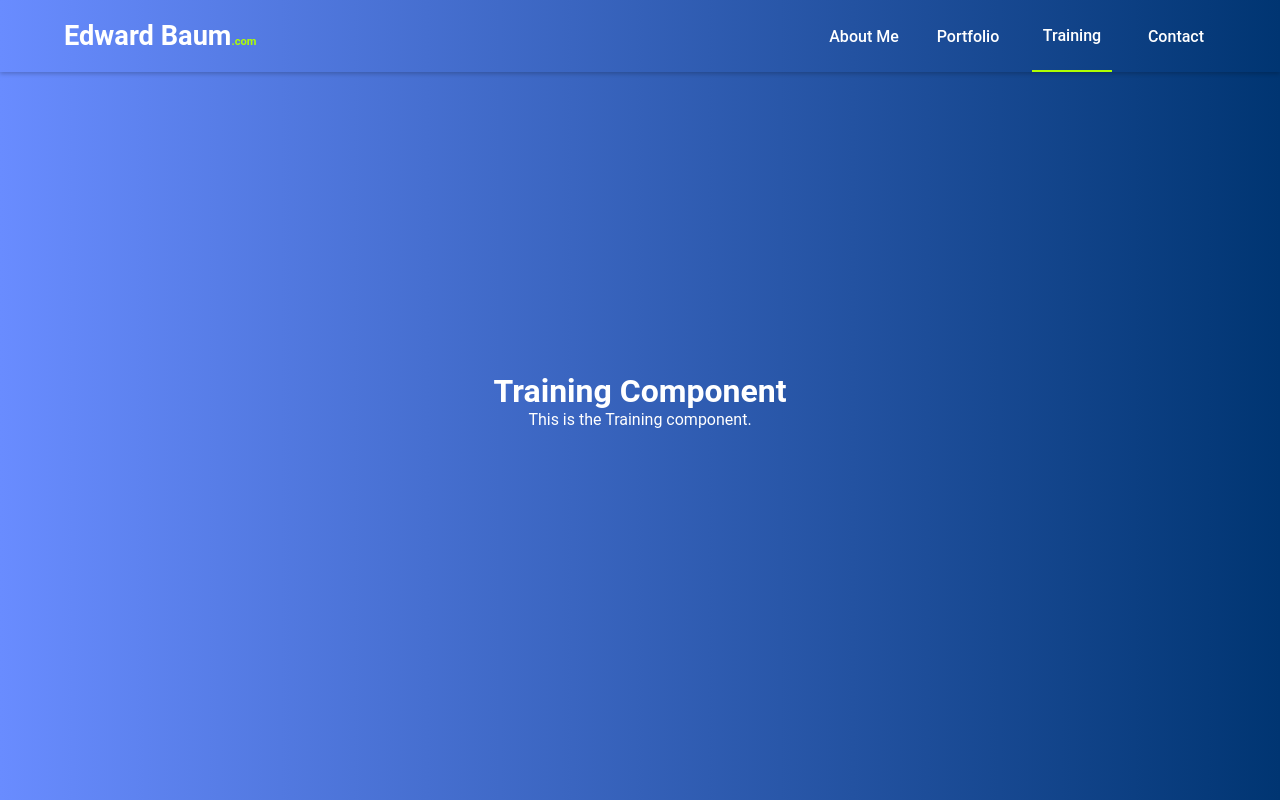
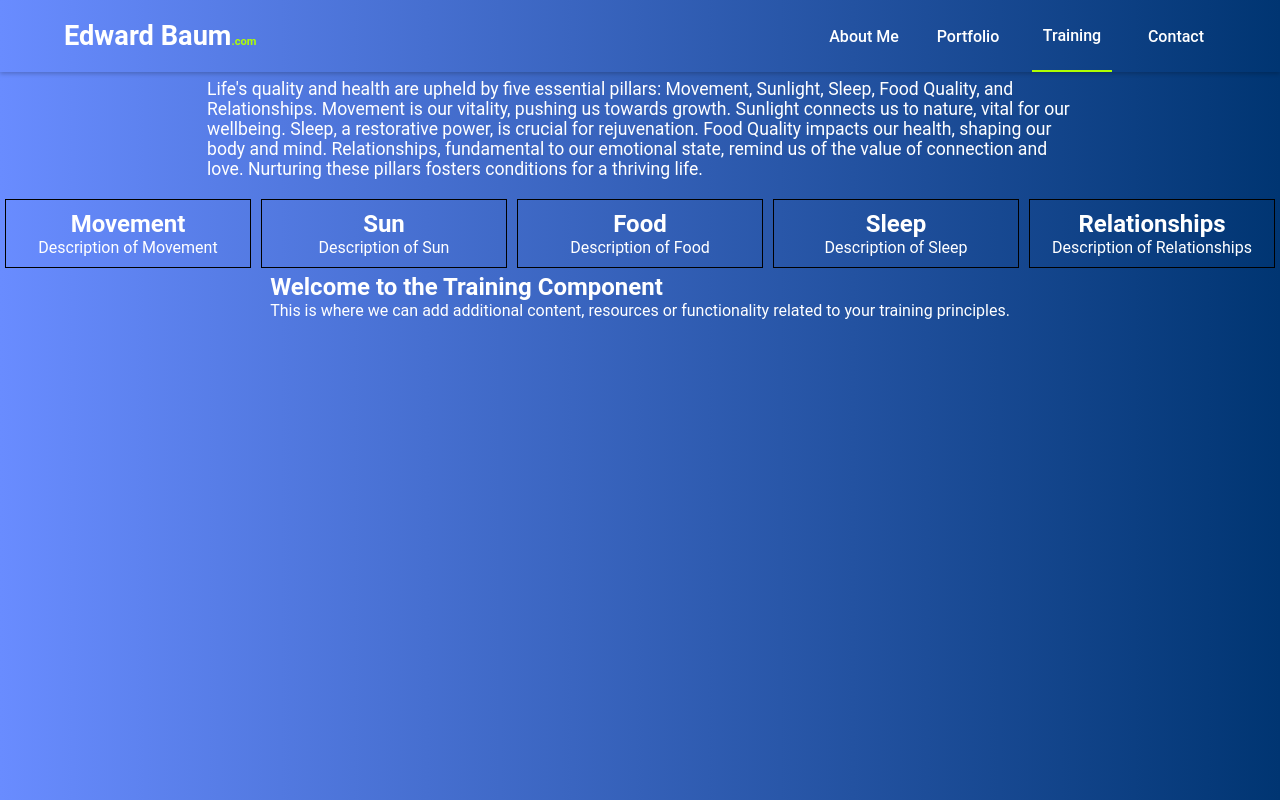
Before and after one commit to EddieBaum/react-personal-website, a React (Create React App) app: page /training in a window 1280 px wide. Built offline with nearby package versions, Linux system fonts and the light colour scheme; a web font is replaced by a local one.

Commit message:
add files to develop training section of website, also add a component to training section

```diff
--- a/src/components/portfolio/Porfolio.js
+++ b/src/components/portfolio/Porfolio.js
@@ -24,10 +24,10 @@ const Portfolio = () => {
       case "D":
         setFlipBoxD(true);
         break;
-      case 'E':
+      case "E":
         setFlipBoxE(true);
+        break;
       default:
-        break;
     }
   };
 
@@ -45,10 +45,10 @@ const Portfolio = () => {
       case "D":
         setFlipBoxD(false);
         break;
-      case 'E':
+      case "E":
         setFlipBoxE(false);
+        break;
       default:
-        break;
     }
   };
 
--- a/src/components/training/Training.js
+++ b/src/components/training/Training.js
@@ -1,13 +1,30 @@
-import React from 'react';
-import './training.css';
+import React from "react";
+import "./training.css";
+import TrainingComp from './TrainingComp';
 
 function Training() {
-    return (
-        <div className='training-parent-div'>
-            <h1>Training Component</h1>
-            <p>This is the Training component.</p>
-        </div>
-    );
+  const principles = [
+    "Movement",
+    "Sun",
+    "Food",
+    "Sleep",
+    "Relationships",
+  ];
+
+  return (
+      <div className="training-parent-div">
+          <p className='training-p'>Life's quality and health are upheld by five essential pillars: Movement, Sunlight, Sleep, Food Quality, and Relationships. Movement is our vitality, pushing us towards growth. Sunlight connects us to nature, vital for our wellbeing. Sleep, a restorative power, is crucial for rejuvenation. Food Quality impacts our health, shaping our body and mind. Relationships, fundamental to our emotional state, remind us of the value of connection and love. Nurturing these pillars fosters conditions for a thriving life.</p>
+      <div className="five-columns-container">
+        {principles.map((principle, index) => (
+          <div key={index} className="column">
+            <h2>{principle}</h2>
+            <p>Description of {principle}</p>
+          </div>
+        ))}
+          </div>
+          <TrainingComp />
+    </div>
+  );
 }
 
 export default Training;
--- /dev/null
+++ b/src/components/training/TrainingComp.js
@@ -0,0 +1,13 @@
+import React from "react";
+import "./trainingComp.css";
+
+function TrainingComp() {
+  return (
+    <div className="trainingComp-parent-div">
+      <h2>Welcome to the Training Component</h2>
+      <p>This is where we can add additional content, resources or functionality related to your training principles.</p>
+    </div>
+  );
+}
+
+export default TrainingComp;
--- a/src/components/training/training.css
+++ b/src/components/training/training.css
@@ -4,7 +4,31 @@
     width: 100%;
     display: flex;
     align-items: center;
-    justify-content: center;
+    justify-content: flex-start;
     flex-direction: column;
-    background: linear-gradient(90deg,#698cff,#003572);
+    padding-top: 5%;
+    background: linear-gradient(90deg, #698cff, #003572);
 }
+
+.five-columns-container {
+    display: flex;
+    justify-content: space-around;
+    align-items: stretch;
+    width: 100%;
+}
+
+.column {
+    flex: 1;
+    border: 1px solid black;
+    padding: 10px;
+    margin: 5px;
+    text-align: center;
+}
+
+.training-p {
+    display: flex;
+    width: 70%;
+    padding: 15px;
+    font-size: 1.1rem;
+
+}
```
Also changed, not shown: src/components/training/trainingComp.css (added).
